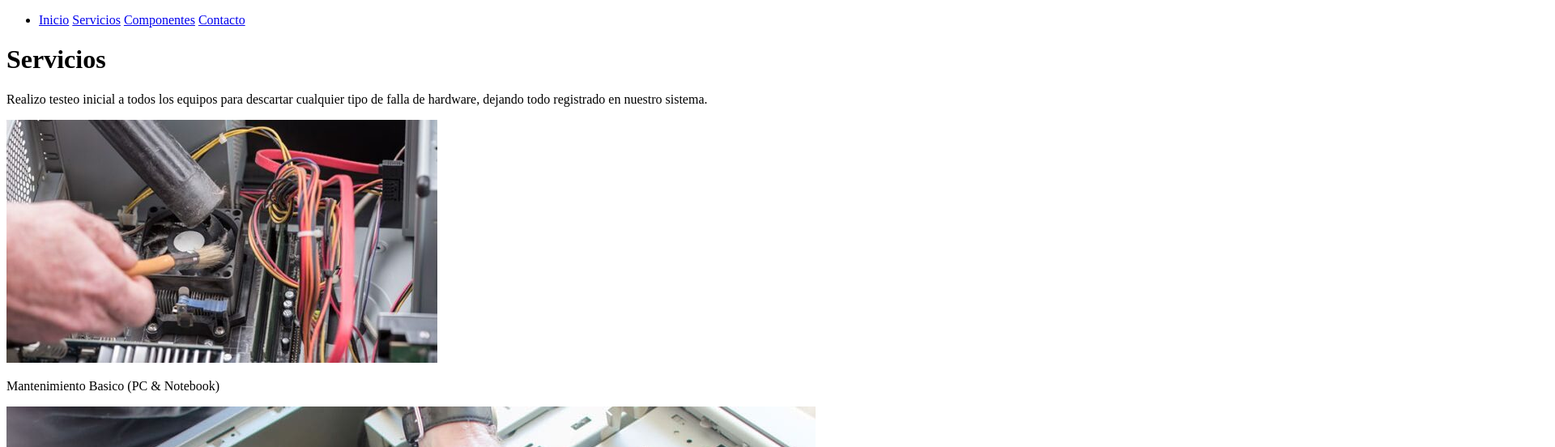
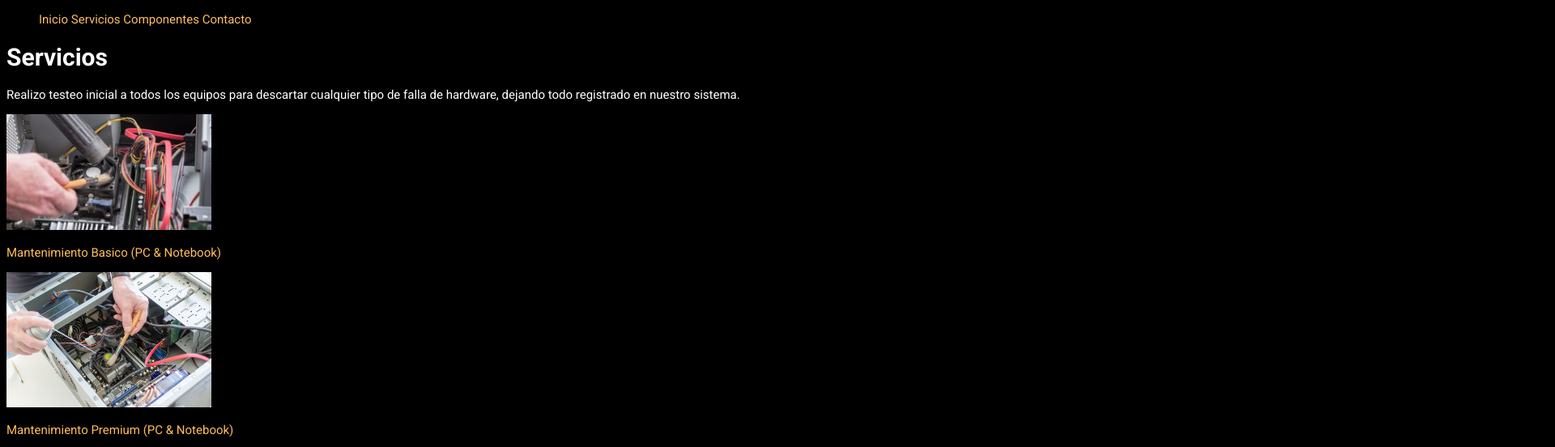
Before and after one commit to notnawe/Prometheus-repository, a plain HTML site: page pages/servicios.html in a window 1280 px wide. Shown: the top 552 px of the page at 81% size, 1920 px wide, since content can reach past the window. Drawn offline with Linux system fonts and the light colour scheme.

Commit message:
Coloque colores a las paginas servicios y componentes

```diff
--- a/css/style.css
+++ b/css/style.css
@@ -34,3 +34,9 @@ a {
     text-decoration: none;
     color:#FFBD59 ;
 }
+.encabezado-bg-servicios {
+    background-color: #000000;
+}
+.titulos-article {
+    color: #FFBD59;
+}
--- a/pages/servicios.html
+++ b/pages/servicios.html
@@ -3,6 +3,13 @@
   <head>
     <meta charset="UTF-8" />
     <meta name="viewport" content="width=device-width, initial-scale=1.0" />
+    <link rel="preconnect" href="https://fonts.googleapis.com" />
+    <link rel="preconnect" href="https://fonts.gstatic.com" crossorigin />
+    <link
+      href="https://fonts.googleapis.com/css2?family=Roboto:ital,wght@0,100;0,300;0,400;0,500;0,700;0,900;1,100;1,300;1,400;1,500;1,700;1,900&display=swap"
+      rel="stylesheet"
+    />
+    <link rel="stylesheet" href="../css/style.css">
     <title>Prometheus PC</title>
   </head>
   <body>
@@ -27,7 +34,7 @@
         Realizo testeo inicial a todos los equipos para descartar cualquier tipo
         de falla de hardware, dejando todo registrado en nuestro sistema.
       </p>
-      <section>
+      <section class="titulos-article">
         <article>
           <img
             src="../assets/mantenimiento-basico.jpg"
```
Also changed, not shown: index.html (+1 -1 lines), pages/componentes.html (+9 -2 lines).
